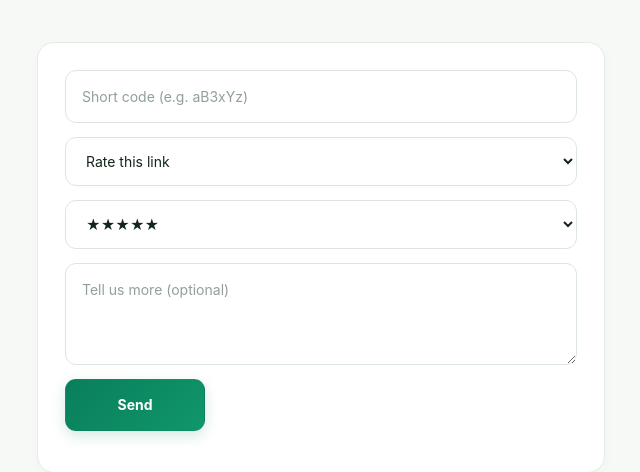
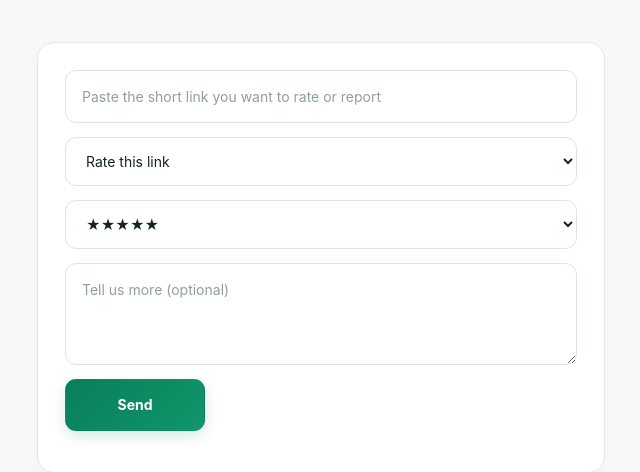
Before and after one commit to kshapaksha/RunTimeRebels-LinkPulse, a Flask app: page / in a window 1280 px wide. Shown: the part 1976-2448 px from the top of the page, without its empty margins (319-959 px from the left). Run offline with Flask 3, Linux system fonts and the light colour scheme.

Commit message:
Update feedback form input placeholder text

```diff
--- a/templates/index.html
+++ b/templates/index.html
@@ -130,8 +130,7 @@
             <h2>Rate or report a link</h2>
 
             <form id="feedback-form" class="card form">
-                <input type="text" id="fb-code" placeholder="Short code (e.g. aB3xYz)" required>
-
+               <input type="text" id="fb-code" placeholder="Paste the short link you want to rate or report" required>
                 <select id="fb-type">
                     <option value="rating">Rate this link</option>
                     <option value="report">Report as unsafe</option>
```
